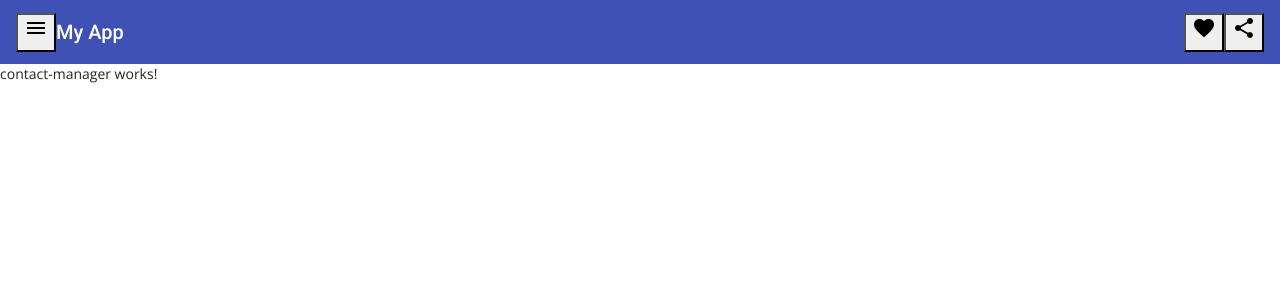
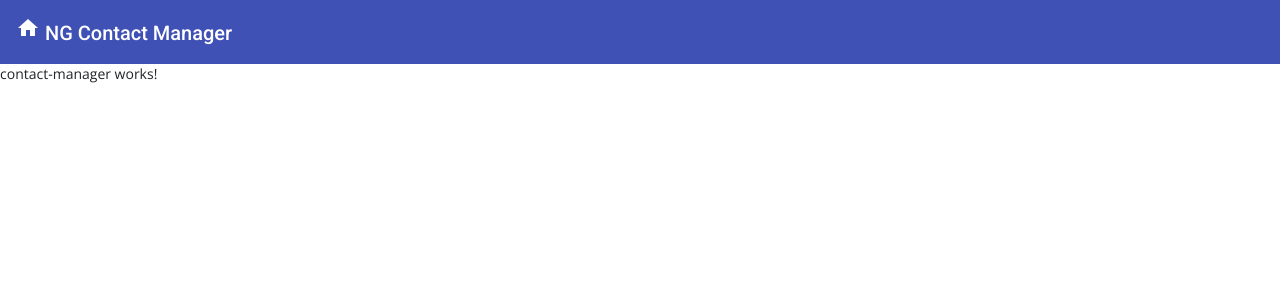
Before and after one commit to bacmarcio/lista-de-contatos-angular, an Angular app: page /contacts/admin in a window 1280 px wide. Shown: the top 300 px of the page. Built offline with nearby package versions, Linux system fonts and the light colour scheme.

Commit message:
Navbar concluida

```diff
--- a/src/app/component/navbar/navbar.component.html
+++ b/src/app/component/navbar/navbar.component.html
@@ -1,13 +1,7 @@
 <mat-toolbar color="primary">
-    <button mat-icon-button class="example-icon" aria-label="Example icon-button with menu icon">
-        <mat-icon>menu</mat-icon>
-    </button>
-    <span>My App</span>
+    <span>
+        <mat-icon aria-hidden="false" aria-label="Example home icon">home</mat-icon>
+        NG Contact Manager
+    </span>
     <span class="example-spacer"></span>
-    <button mat-icon-button class="example-icon favorite-icon" aria-label="Example icon-button with heart icon">
-        <mat-icon>favorite</mat-icon>
-    </button>
-    <button mat-icon-button class="example-icon" aria-label="Example icon-button with share icon">
-        <mat-icon>share</mat-icon>
-    </button>
 </mat-toolbar>
```
